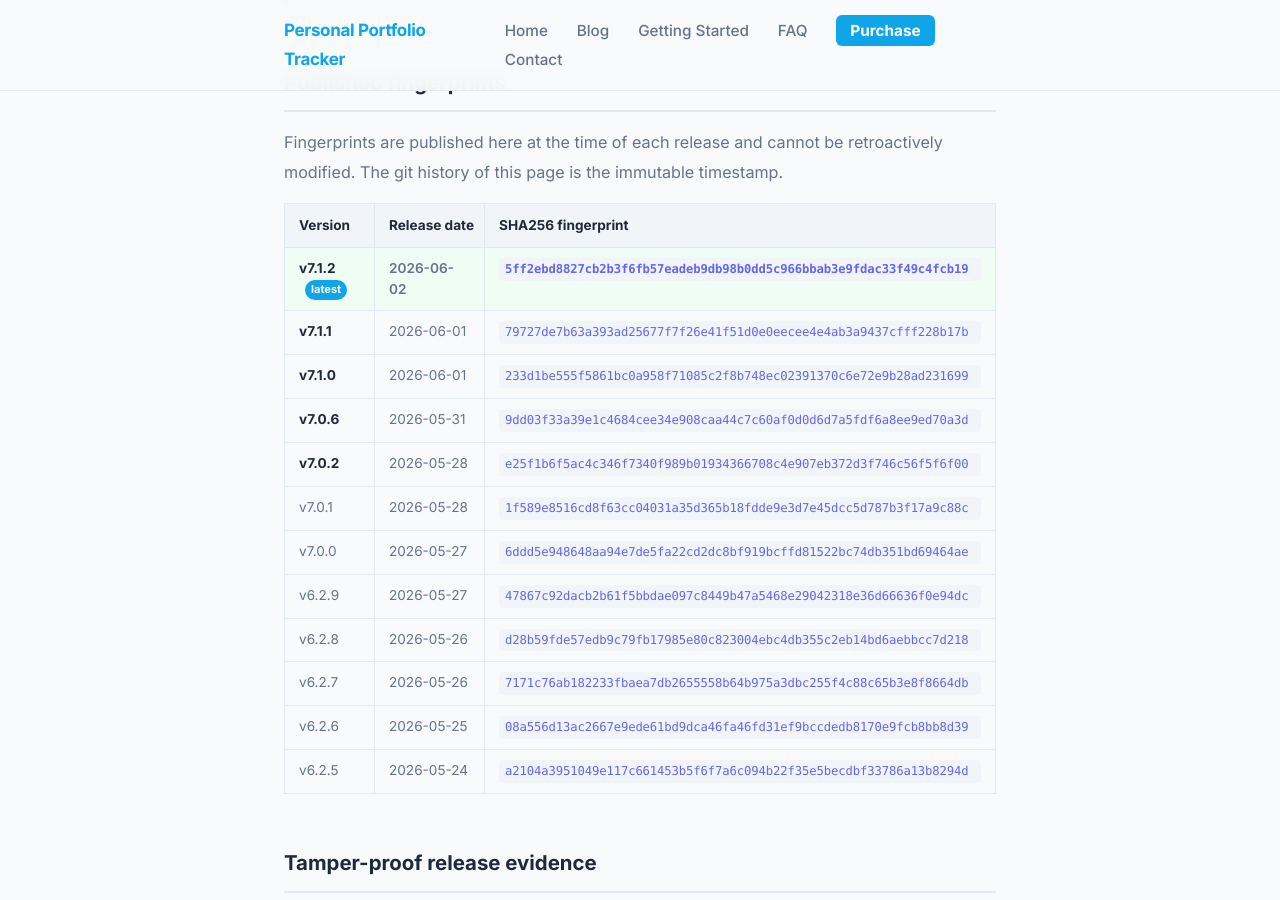
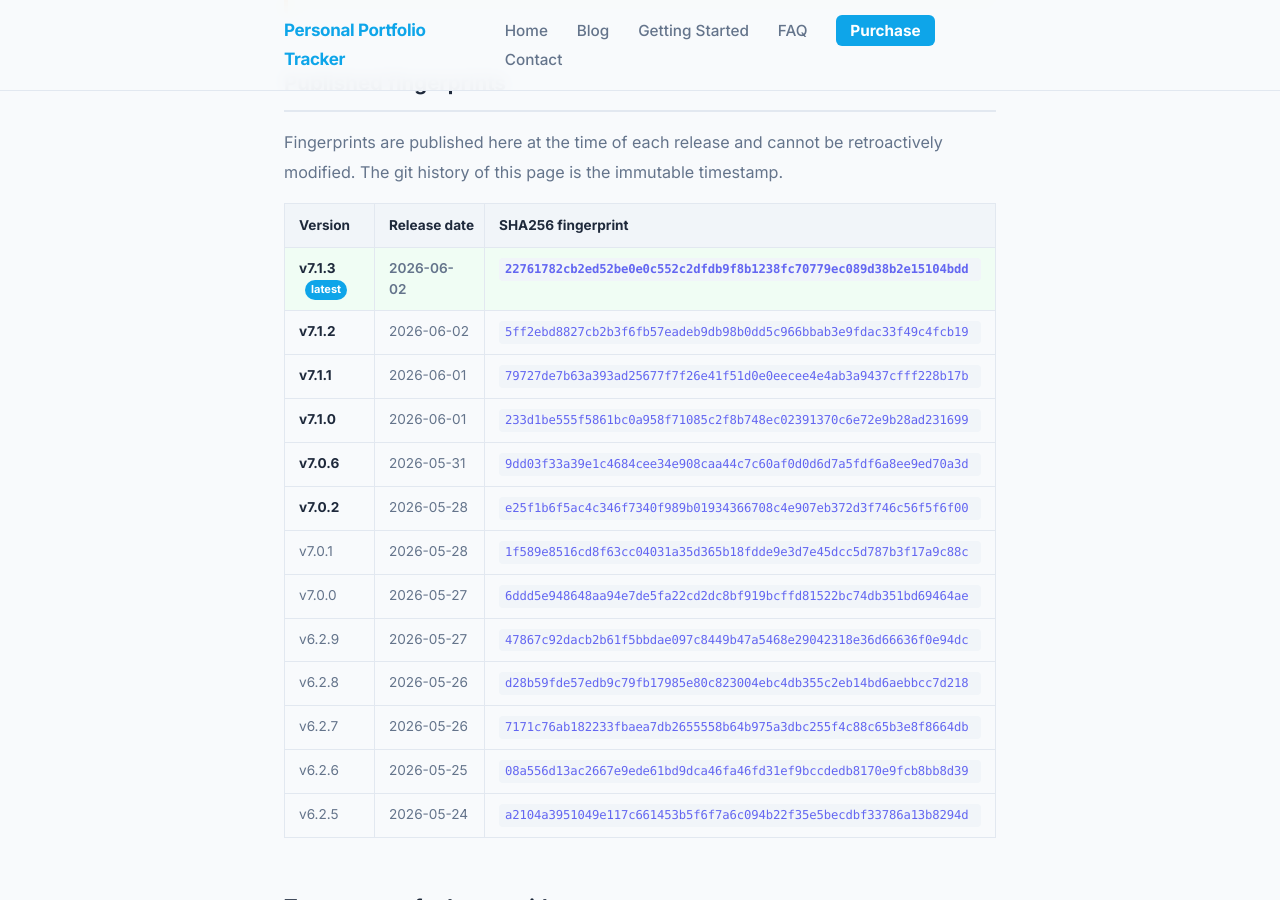
Before and after one commit to srikrishna2024/portfolio-tracker-blog, a Jekyll site: the page built from release-fingerprints/index.html, in a window 1280 px wide and 900 px high, scrolled down 933 px. Built offline with Jekyll 4.4.1, drawn with Linux system fonts in a browser that asks for light colours.

Commit message:
release: add v7.1.3 fingerprint

```diff
--- a/release-fingerprints/index.html
+++ b/release-fingerprints/index.html
@@ -40,7 +40,12 @@
       </thead>
       <tbody>
         <tr class="fp-current">
-          <td><strong>v7.1.2</strong> <span class="fp-badge">latest</span></td>
+          <td><strong>v7.1.3</strong> <span class="fp-badge">latest</span></td>
+          <td>2026-06-02</td>
+          <td><code class="fp-code">22761782cb2ed52be0e0c552c2dfdb9f8b1238fc70779ec089d38b2e15104bdd</code></td>
+        </tr>
+        <tr>
+          <td><strong>v7.1.2</strong></td>
           <td>2026-06-02</td>
           <td><code class="fp-code">5ff2ebd8827cb2b3f6fb57eadeb9db98b0dd5c966bbab3e9fdac33f49c4fcb19</code></td>
         </tr>
```
